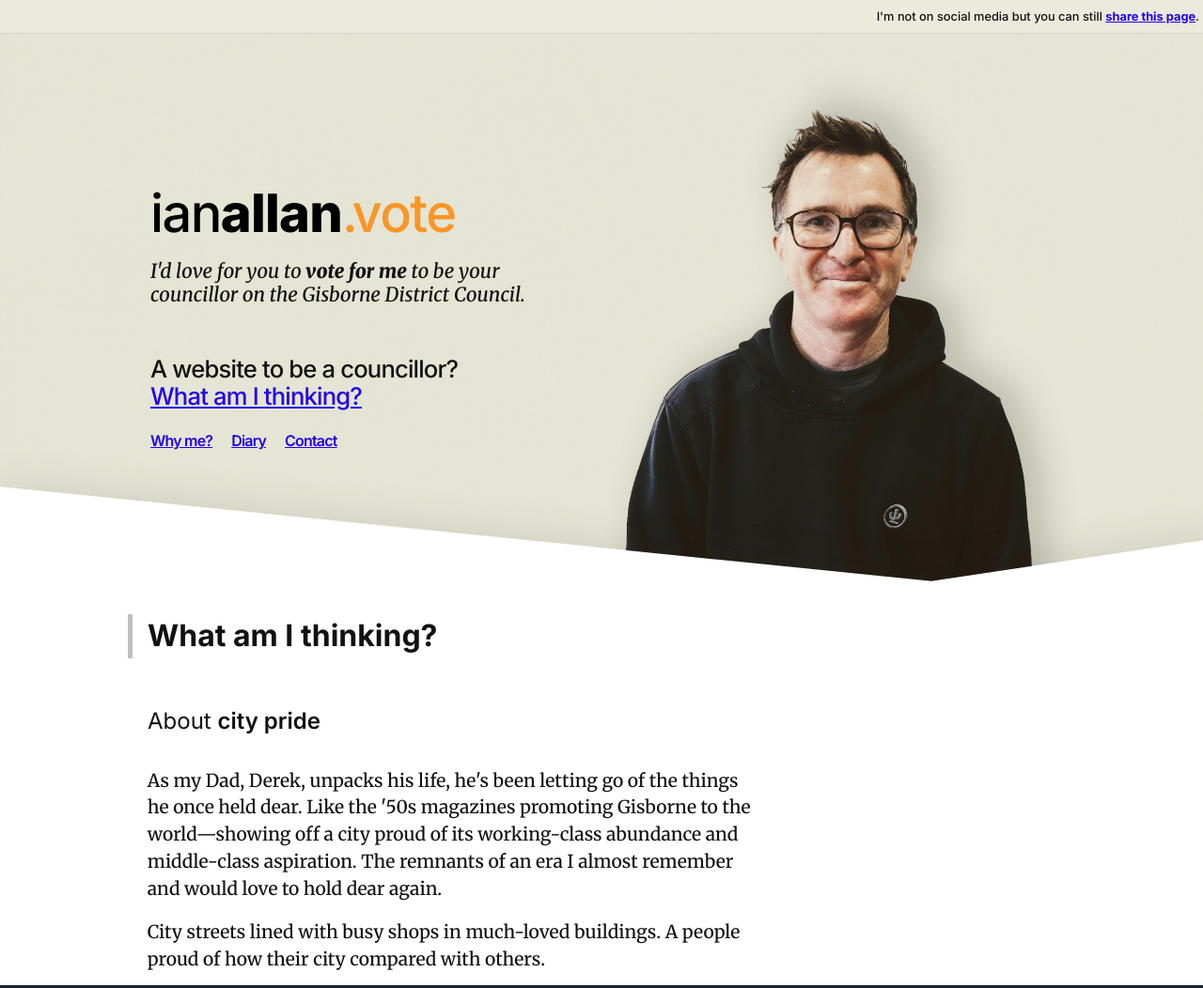
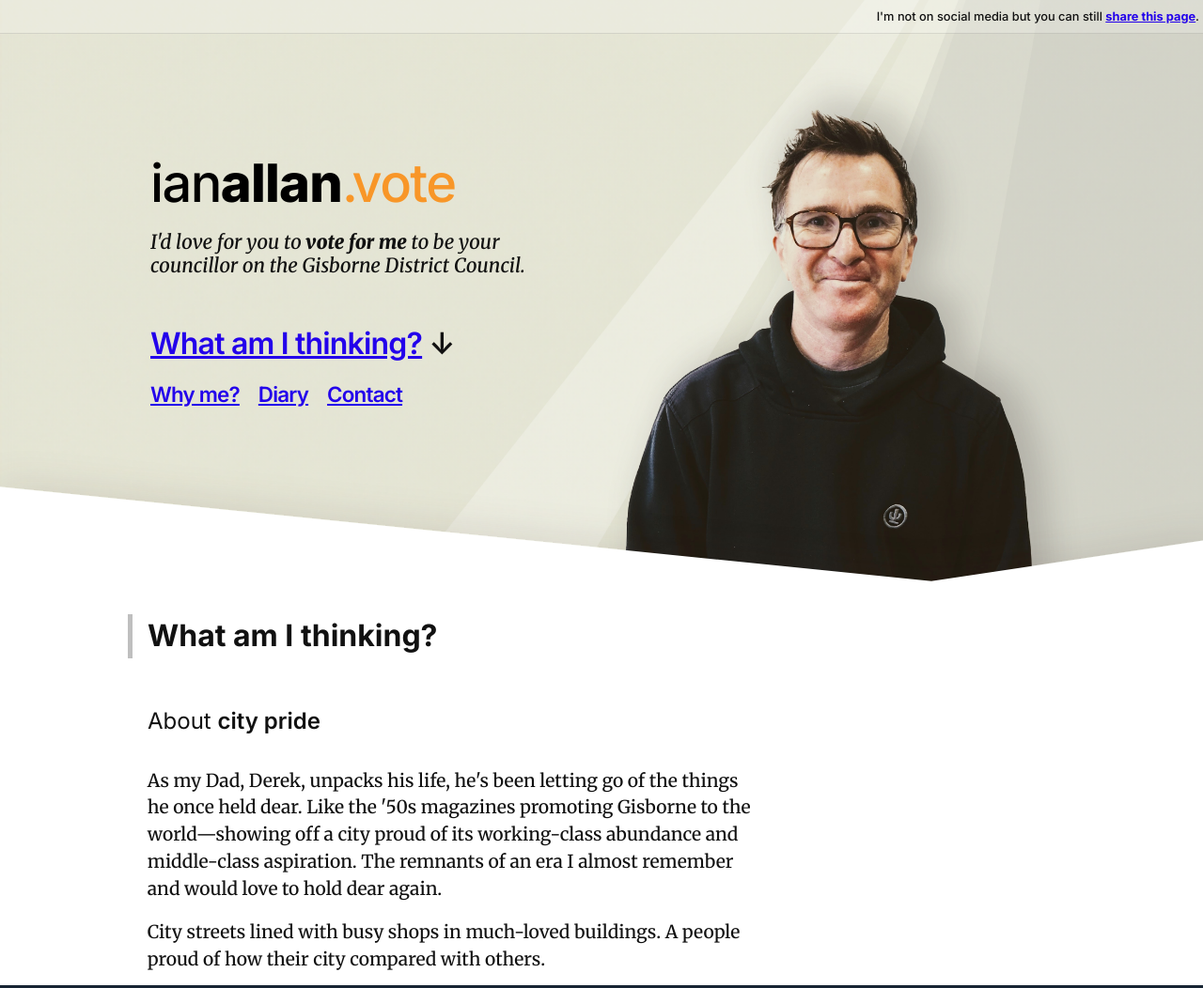
Before and after one commit to ianallannz/vote, an Eleventy site: page index.njk in a window 1280 px wide. Shown: the top 1052 px of the page at 94% size. Built offline with nearby package versions, Linux system fonts and the light colour scheme; Eleventy itself is replaced by a stand-in of ours; files that its build step writes are made by us from their sources.

Commit message:
background image

```diff
--- a/css/custom.css
+++ b/css/custom.css
@@ -52,9 +52,10 @@ h3 {
 /* Header styles */
 .home-header {
   padding: 0rem;
-  background-image: url('../images/cream-bg.png');
+  background-image: url('../images/cream-lines-bg.png');
   background-size: cover;
-  background-position: center;
+  background-position:calc(50% + 60px) center;
+  background-repeat: none;
 }
 
 /* Navigation styles */
@@ -147,8 +148,8 @@ h3 {
 }
 
 .hero-cta {
-  padding-top: 1.3rem;
-  font-size: 1.4rem;
+  padding-top: 1.8rem;
+  font-size: 1.6rem;
   line-height: 1.8rem;
   font-weight: 600;
   letter-spacing: -0.051rem;
@@ -158,7 +159,7 @@ h3 {
 
 .hero-cta-sub {
   padding-top: 1.3rem;
-  font-size: 1rem;
+  font-size: 1.2rem;
   line-height: 1.4rem;
   font-weight: 600;
   letter-spacing: -0.051rem;
@@ -171,10 +172,19 @@ h3 {
   text-decoration: underline;
 }
 
+.hero-cta a:hover {
+  text-decoration: none;
+  color:#F89628;
+}
+
 .hero-cta-sub a {
   color: var(--text-link-color);
   text-decoration: underline;
   padding-right: 20px;
+}
+.hero-cta-sub a:hover {
+  text-decoration: none;
+  color:#F89628;
 }
 
 .hero-nav {
@@ -228,10 +238,13 @@ h3 {
 
 .page-header {
   padding: 0rem;
-  background-image: url('../images/cream-bg.png');
+  background-image: url('../images/cream-lines-bg.png');
+  background-color: rgba(255, 255, 255, 0.2);
+  background-blend-mode: overlay; /* or overlay, screen, etc. */
   background-size: cover;
   background-position: center;
 }
+
 
 .page-container {
   display: grid;
@@ -554,7 +567,7 @@ h3 {
 /* Header styles */
 .home-header {
   padding: 0rem;
-  background-image: url('../images/cream-bg.png');
+  background-image: url('../images/cream-lines-bg.png');
   background-size: cover;
   background-position: center;
 }
@@ -643,19 +656,35 @@ h3 {
   font-weight: 900;
 }
 
+
+
 .hero-cta {
   padding-top: 3.2rem;
-  font-size: 1.6rem;
-  font-weight: 500;
+  font-size: 2rem;
+  line-height: 2.2rem;
+  font-weight: 600;
   letter-spacing: -0.051rem;
-  font-family: 'Inter', sans-serif;
-
 }
 
-.hero-cta a {
+.hero-cta-sub {
+  padding-top: 1.6rem;
+  padding-bottom: 5rem;
+  font-size: 1.4rem;
+  line-height: 1.4rem;
+  font-weight: 600;
+  letter-spacing: -0.051rem;
+}
+
+.hero-cta-sub a {
   color: var(--text-link-color);
   text-decoration: underline;
+  padding-right: 20px;
 }
+.hero-cta-sub a:hover {
+  text-decoration: none;
+  color:#F89628;
+}
+
 
 .hero-nav {
   font-size: 0.9rem;
--- a/index.njk
+++ b/index.njk
@@ -22,7 +22,7 @@ title: Home
             <p>I'd love for you to <span class="voteforme">vote for me</span> to be your councillor on the Gisborne District Council.</p>
           </div>
           <div class="hero-cta">
-            <p>A website to be a councillor?<br><a href="#whatamithinking">What am I thinking?</a></p>
+            <p><a href="#whatamithinking">What am I thinking?</a> &darr;</p>
           </div>
           <div class="hero-cta-sub">
             <p><a href="about/">Why me?</a><a href="blog/">Diary</a><a href="contact/">Contact</a></p>
--- a/js/custom.js
+++ b/js/custom.js
@@ -1,3 +1,10 @@
+window.addEventListener('scroll', () => {
+  if (window.scrollY === 0 && location.hash) {
+    history.replaceState(null, '', location.origin + location.pathname + location.search);
+  }
+});
+
+
 document.getElementById("nativeShare").addEventListener("click", async (e) => {
   e.preventDefault();
 
```
Also changed, not shown: images/cream-lines-bg.png (added), images/cream-og-bg.png (added), 5 other files.
